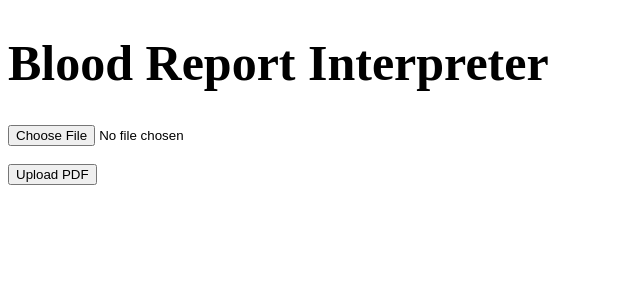
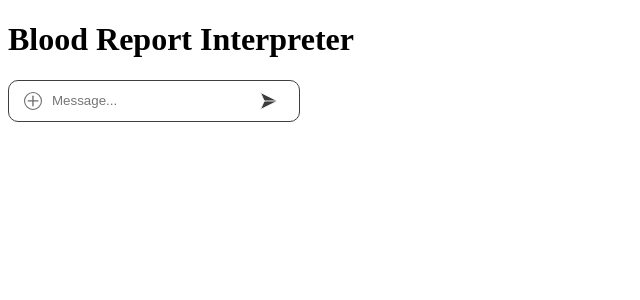
Before and after one commit to Devyansh-Vakharia/blood-report-interpreter, a FastAPI app: page / in a window 1280 px wide. Shown: the top 300 px of the page, without its empty margins (0-640 px from the left). Run offline with FastAPI, Linux system fonts and the light colour scheme.

Commit message:
updated new upload

```diff
--- a/app/static/styles.css
+++ b/app/static/styles.css
@@ -1,3 +1,106 @@
-h1{
-    font-size: 50px;
+.messageBox {
+  width: fit-content;
+  height: 40px;
+  display: flex;
+  align-items: center;
+  justify-content: center;
+  background-color: white;
+  padding: 0 15px;
+  border-radius: 10px;
+  border: 1px solid rgb(63, 63, 63);
 }
+.messageBox:focus-within {
+  border: 1px solid rgb(110, 110, 110);
+}
+.fileUploadWrapper {
+  width: fit-content;
+  height: 100%;
+  display: flex;
+  align-items: center;
+  justify-content: center;
+  font-family: Arial, Helvetica, sans-serif;
+}
+#file {
+  display: none;
+}
+.fileUploadWrapper label {
+  cursor: pointer;
+  width: fit-content;
+  height: fit-content;
+  display: flex;
+  align-items: center;
+  justify-content: center;
+  position: relative;
+}
+.fileUploadWrapper label svg {
+  height: 18px;
+}
+.fileUploadWrapper label svg path {
+  transition: all 0.3s;
+}
+.fileUploadWrapper label svg circle {
+  transition: all 0.3s;
+}
+.fileUploadWrapper label:hover svg path {
+  stroke: #fff;
+}
+.fileUploadWrapper label:hover svg circle {
+  stroke: #fff;
+  fill: #3c3c3c;
+}
+.fileUploadWrapper label:hover .tooltip {
+  display: block;
+  opacity: 1;
+}
+.tooltip {
+  position: absolute;
+  top: -40px;
+  display: none;
+  opacity: 0;
+  color: white;
+  font-size: 10px;
+  text-wrap: nowrap;
+  background-color: #000;
+  padding: 6px 10px;
+  border: 1px solid #3c3c3c;
+  border-radius: 5px;
+  box-shadow: 0px 5px 10px rgba(0, 0, 0, 0.596);
+  transition: all 0.3s;
+}
+#messageInput {
+  width: 200px;
+  height: 100%;
+  background-color: transparent;
+  outline: none;
+  border: none;
+  padding-left: 10px;
+  color: black;
+}
+#messageInput:focus ~ #sendButton svg path,
+#messageInput:valid ~ #sendButton svg path {
+  fill: #3c3c3c;
+  stroke: white;
+}
+#sendButton {
+  width: fit-content;
+  height: 100%;
+  background-color: transparent;
+  outline: none;
+  border: none;
+  display: flex;
+  align-items: center;
+  justify-content: center;
+  cursor: pointer;
+  transition: all 0.3s;
+}
+#sendButton svg {
+  height: 18px;
+  transition: all 0.3s;
+}
+#sendButton svg path {
+  transition: all 0.3s;
+}
+#sendButton:hover svg path {
+  fill: #3c3c3c;
+  stroke: white;
+}
--- a/app/templates/index.html
+++ b/app/templates/index.html
@@ -4,16 +4,60 @@
   <meta charset="UTF-8">
   <meta name="viewport" content="width=device-width, initial-scale=1.0">
   <title>PDF File Upload</title>
-  <link rel="stylesheet" href="/app/static/styles.css">
+  <link rel="stylesheet" href="/static/styles.css">
 </head>
 <body>
   <div class="upload-container">
+    <form action="/upload" enctype="multipart/form-data" method="POST">
     <h1>Blood Report Interpreter</h1>
-    <form method="POST" action="/upload" enctype="multipart/form-data">
-      <input type="file" name="file" accept="application/pdf" required />
-      <br><br>
-      <input type="submit" value="Upload PDF">
+    <div class="messageBox">
+      <div class="fileUploadWrapper">
+        <label for="file">
+          <svg xmlns="http://www.w3.org/2000/svg" fill="none" viewBox="0 0 337 337">
+            <circle
+              stroke-width="20"
+              stroke="#6c6c6c"
+              fill="none"
+              r="158.5"
+              cy="168.5"
+              cx="168.5"
+            ></circle>
+            <path
+              stroke-linecap="round"
+              stroke-width="25"
+              stroke="#6c6c6c"
+              d="M167.759 79V259"
+            ></path>
+            <path
+              stroke-linecap="round"
+              stroke-width="25"
+              stroke="#6c6c6c"
+              d="M79 167.138H259"
+            ></path>
+          </svg>
+          <span class="tooltip">Upload PDF</span>
+        </label>
+        <input type="file" id="file" name="file" accept="application/pdf" required />
+      </div>
+      <input  placeholder="Message..." type="text" id="messageInput" />
+      <button type="submit" id="sendButton">
+        <svg xmlns="http://www.w3.org/2000/svg" fill="none" viewBox="0 0 664 663">
+          <path
+            fill="none"
+            d="M646.293 331.888L17.7538 17.6187L155.245 331.888M646.293 331.888L17.753 646.157L155.245 331.888M646.293 331.888L318.735 330.228L155.245 331.888"
+          ></path>
+          <path
+            stroke-linejoin="round"
+            stroke-linecap="round"
+            stroke-width="33.67"
+            stroke="#6c6c6c"
+            d="M646.293 331.888L17.7538 17.6187L155.245 331.888M646.293 331.888L17.753 646.157L155.245 331.888M646.293 331.888L318.735 330.228L155.245 331.888"
+          ></path>
+        </svg>
+      </button>
     </form>
+    </div>
+
 
     {% if generated_text %}
       <h2>Generated Text</h2>
```
